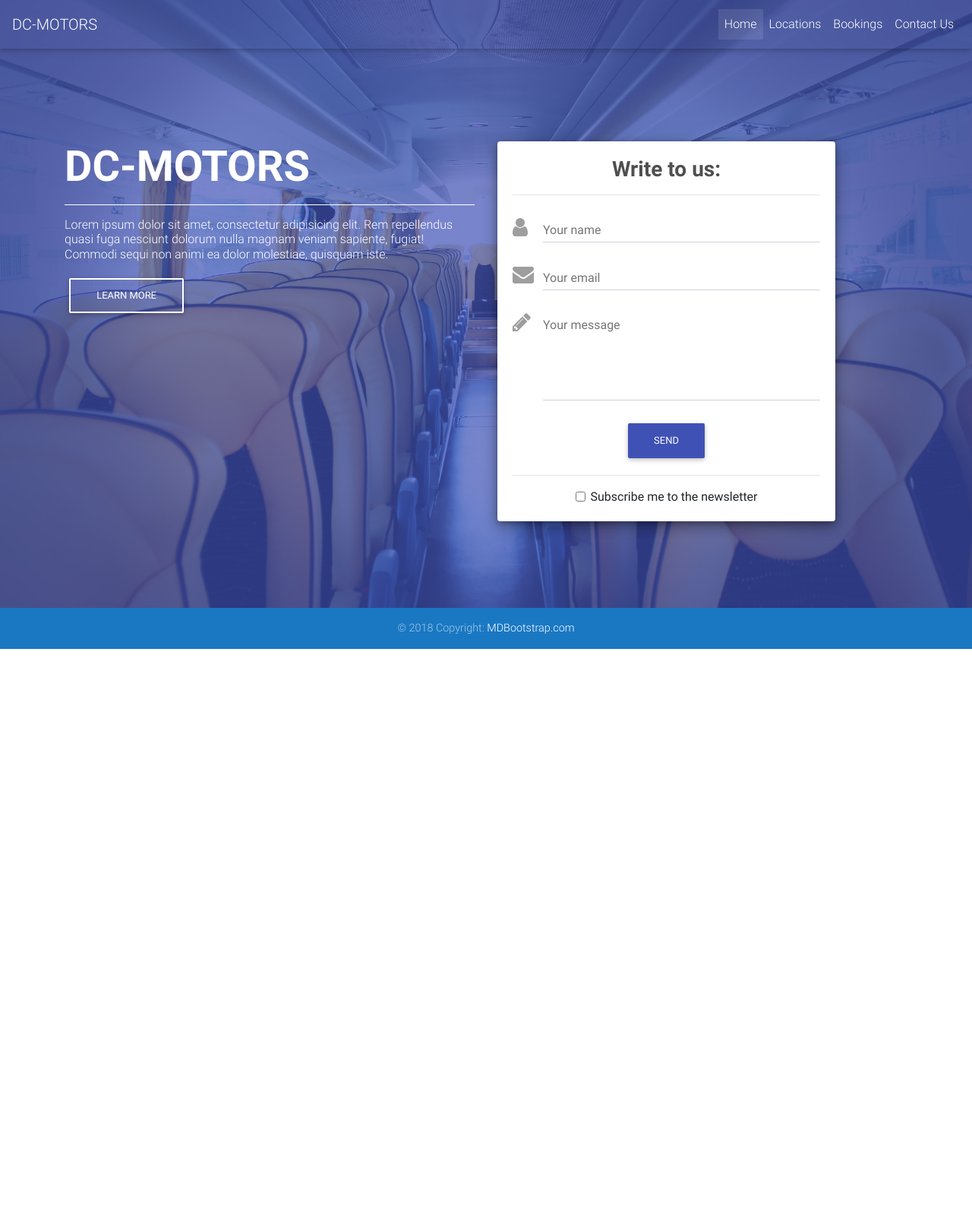
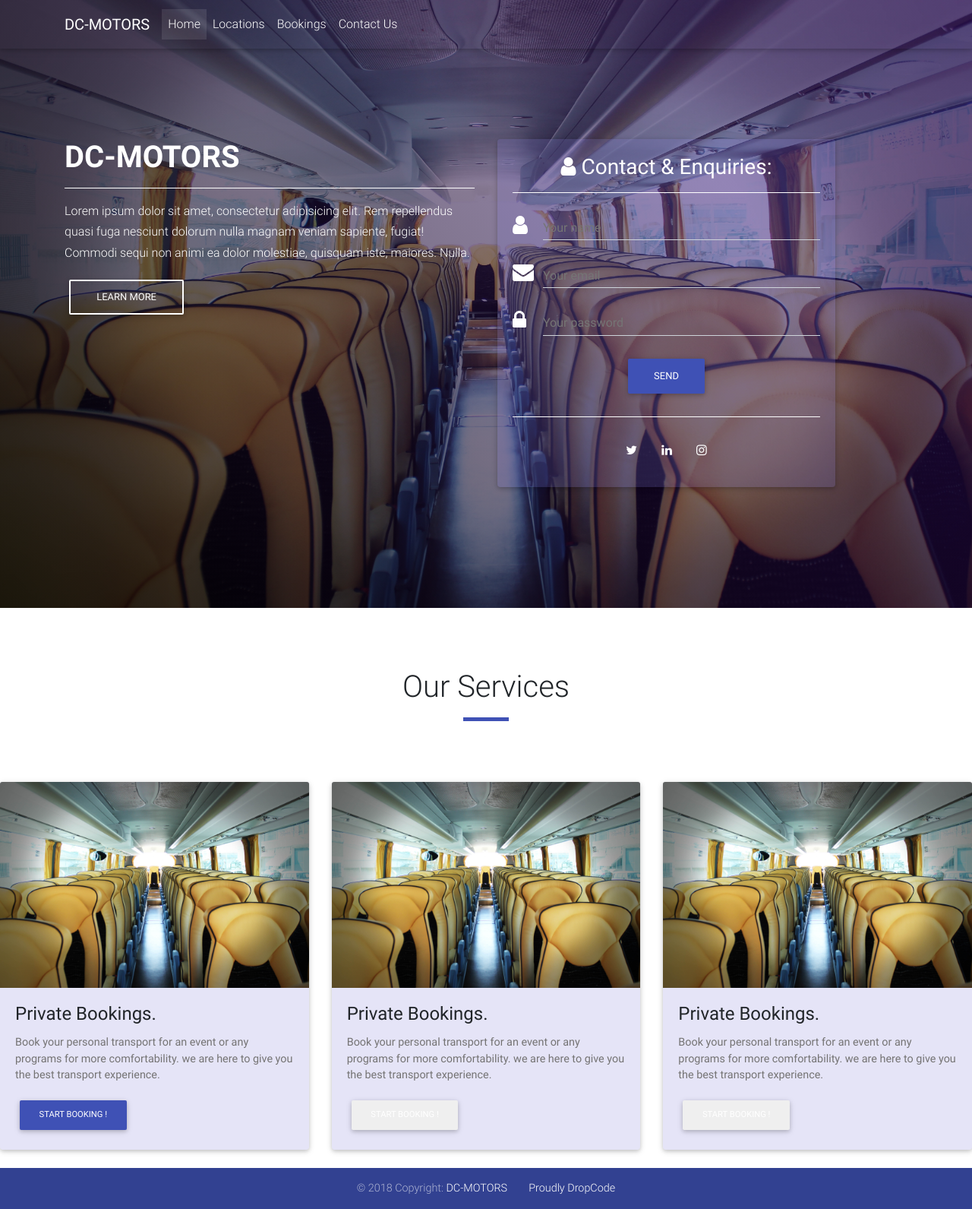
Before and after one commit to Dropcodee/transport-sevices, a PHP site: page / in a window 1280 px wide. Shown: the whole page at 76% size. Before the commit the page ends 854 px from the top, so only its background shows below. Run offline with PHP 8.4, Linux system fonts and the light colour scheme; some libraries are stand-ins or nearby versions.

Commit message:
adding the cards

```diff
--- a/assets/scss/_custom-styles.scss
+++ b/assets/scss/_custom-styles.scss
@@ -1,15 +1,29 @@
 // Your custom styles
 //variables
-$hero-bg-color: #39448c;
-$transparent: transparent;
-// end of variables
+$hero-bg-color: #3f51b5;
+$rgba-hero-bg: rgba(126, 123, 215, 0.2); // end of variables
 html,
 body,
 header,
 .view {
-    height: 100% !important;
-    img {
-        height: 100%;
+    height: 100%;
+}
+
+@media (max-width: 740px) {
+    html,
+    body,
+    header,
+    .view {
+        height: 1000px;
+    }
+}
+
+@media (min-width: 800px) and (max-width: 850px) {
+    html,
+    body,
+    header,
+    .view {
+        height: 650px;
     }
 }
 
@@ -18,5 +32,44 @@ header,
 }
 
 .navbar:not(.top-nav-collapse) {
-    background: $transparent !important;
+    background: transparent !important;
 }
+
+@media (max-width: 768px) {
+    .navbar:not(.top-nav-collapse) {
+        background: $hero-bg-color !important;
+    }
+}
+
+@media (min-width: 800px) and (max-width: 850px) {
+    .navbar:not(.top-nav-collapse) {
+        background: $hero-bg-color !important;
+    }
+}
+
+.rgba-gradient {
+    background: -webkit-linear-gradient(45deg, rgba(0, 0, 0, 0.7), rgba(72, 15, 144, 0.4) 100%);
+    background: -webkit-gradient(linear, 45deg, from(rgba(0, 0, 0, 0.7), rgba(72, 15, 144, 0.6) 100%));
+    background: linear-gradient(to 45deg, rgba(0, 0, 0, 0.7), rgba(72, 15, 144, 0.6) 100%);
+}
+
+.card {
+    background-color: $rgba-hero-bg;
+}
+
+.md-form label {
+    color: #ffffff;
+}
+
+h6 {
+    line-height: 1.7;
+}
+
+.header {
+    text-align: center;
+    margin: 5em auto;
+    hr {
+        border-top: 5px solid $hero-bg-color;
+        width: 60px;
+    }
+}
--- a/inc/footer.php
+++ /dev/null
@@ -1,17 +0,0 @@
-<footer class="page-footer font-small blue">
-
-  <!-- Copyright -->
-  <div class="footer-copyright text-center py-3">© 2018 Copyright:
-    <a href="https://mdbootstrap.com/bootstrap-tutorial/"> MDBootstrap.com</a>
-  </div>
-  <!-- Copyright -->
-
-</footer>
-        <!-- JQuery -->
-        <script type="text/javascript" src="js/jquery-3.1.1.min.js"></script>
-        <!-- Bootstrap tooltips -->
-        <script type="text/javascript" src="js/popper.min.js"></script>
-        <!-- Bootstrap core JavaScript -->
-        <script type="text/javascript" src="js/bootstrap.min.js"></script>
-        <!-- MDB core JavaScript -->
-        <script type="text/javascript" src="js/mdb.min.js"></script>
--- a/inc/header.php
+++ b/inc/header.php
@@ -1,40 +0,0 @@
-<!--
-    Code Written by DropCode July 1, 2018
--->
-<!DOCTYPE html>
-<html lang="en">
-
-<head>
-    <meta charset="UTF-8">
-    <meta name="viewport" content="width=device-width, initial-scale=1.0">
-    <meta http-equiv="X-UA-Compatible" content="ie=edge">
-    <title>DC-MOTORS</title>
-    <link href="assets/css/bootstrap.min.css" rel="stylesheet">
-    <link rel="stylesheet" href="./assets/scss/main.css">
-    <link rel="stylesheet" href="https://maxcdn.bootstrapcdn.com/font-awesome/4.6.0/css/font-awesome.min.css">
-</head>
-
-<body>
-    <nav class="navbar navbar-expand-lg navbar-dark fixed-top scrolling-navbar">
-        <a class="navbar-brand" href="#">DC-MOTORS</a>
-        <button class="navbar-toggler" type="button" data-toggle="collapse" data-target="#navbarNav" aria-controls="navbarNav" aria-expanded="false"
-            aria-label="Toggle navigation">
-        <span class="navbar-toggler-icon"></span>
-        </button>
-    <div class="collapse navbar-collapse justify-content-end" id="navbarNav">
-        <ul class="navbar-nav">
-            <li class="nav-item active">
-                <a class="nav-link" href="#">Home <span class="sr-only">(current)</span></a>
-            </li>
-            <li class="nav-item">
-                <a class="nav-link" href="#">Locations</a>
-            </li>
-            <li class="nav-item">
-                <a class="nav-link" href="#">Bookings</a>
-            </li>
-            <li class="nav-item">
-                <a class="nav-link" href="#">Contact Us</a>
-            </li>
-        </ul>
-    </div>
-</nav>
--- /dev/null
+++ b/index.html
@@ -0,0 +1,245 @@
+<!--
+    Code Written by DropCode July 1, 2018
+-->
+
+<!DOCTYPE html>
+<html lang="en">
+
+<head>
+    <meta charset="UTF-8">
+    <meta name="viewport" content="width=device-width, initial-scale=1.0">
+    <meta http-equiv="X-UA-Compatible" content="ie=edge">
+    <title>DC-MOTORS</title>
+    <link href="./assets/css/bootstrap.min.css" rel="stylesheet">
+    <link href="./assets/css/mdb.min.css" rel="stylesheet">
+    <link rel="stylesheet" href="./assets/scss/main.css">
+    <link rel="stylesheet" href="https://maxcdn.bootstrapcdn.com/font-awesome/4.6.0/css/font-awesome.min.css">
+</head>
+
+<body>
+
+    <header>
+        <!-- Navbar -->
+        <nav class="navbar navbar-expand-lg navbar-dark fixed-top scrolling-navbar">
+            <div class="container">
+                <a class="navbar-brand" href="#">
+                    <strong>DC-MOTORS</strong>
+                </a>
+                <button class="navbar-toggler" type="button" data-toggle="collapse" data-target="#navbarSupportedContent-7" aria-controls="navbarSupportedContent-7"
+                    aria-expanded="false" aria-label="Toggle navigation">
+                    <span class="navbar-toggler-icon"></span>
+                </button>
+                <div class="collapse navbar-collapse right" id="navbarSupportedContent-7">
+                    <ul class="navbar-nav mr-auto">
+                        <li class="nav-item active">
+                            <a class="nav-link" href="/index.html">Home
+                                <span class="sr-only">(current)</span>
+                            </a>
+                        </li>
+                        <li class="nav-item">
+                            <a class="nav-link" href="./pages/locations.html">Locations</a>
+                        </li>
+                        <li class="nav-item">
+                            <a class="nav-link" href="./pages/Bookings.html">Bookings</a>
+                        </li>
+                        <li class="nav-item">
+                            <a class="nav-link" href="./pages/contact.html">Contact Us</a>
+                        </li>
+                    </ul>
+                </div>
+            </div>
+        </nav>
+        <!-- Navbar -->
+        <!-- Full Page Intro -->
+        <div class="view" style="background-image: url('./assets/images/img1.jpg'); background-repeat: no-repeat; background-size: cover; background-position: center center; background-attachment: fixed;">
+            <!-- Mask & flexbox options-->
+            <div class="mask rgba-gradient d-flex justify-content-center align-items-center">
+                <!-- Content -->
+                <div class="container">
+                    <!--Grid row-->
+                    <div class="row mt-5">
+                        <!--Grid column-->
+                        <div class="col-md-6 mb-5 mt-md-0 mt-5 white-text text-center text-md-left">
+                            <h1 class="h1-responsive font-weight-bold wow fadeInLeft" data-wow-delay="0.3s">DC-MOTORS </h1>
+                            <hr class="hr-light wow fadeInLeft" data-wow-delay="0.3s">
+                            <h6 class="mb-3 wow fadeInLeft" data-wow-delay="0.3s">Lorem ipsum dolor sit amet, consectetur adipisicing elit. Rem repellendus quasi fuga nesciunt
+                                dolorum nulla magnam veniam sapiente, fugiat! Commodi sequi non animi ea dolor molestiae,
+                                quisquam iste, maiores. Nulla.</h6>
+                            <a class="btn btn-outline-white wow fadeInLeft" data-wow-delay="0.3s">Learn more</a>
+                        </div>
+                        <!--Grid column-->
+                        <!--Grid column-->
+                        <div class="col-md-6 col-xl-5 mb-4">
+                            <!--Form-->
+                            <div class="card wow fadeInRight" data-wow-delay="0.3s">
+                                <div class="card-body">
+                                    <!--Header-->
+                                    <div class="text-center">
+                                        <h3 class="white-text">
+                                            <i class="fa fa-user white-text"></i> Contact & Enquiries:</h3>
+                                        <hr class="hr-light">
+                                    </div>
+                                    <!--Body-->
+                                    <div class="md-form">
+                                        <i class="fa fa-user prefix white-text active"></i>
+                                        <input type="text" id="form3" class="white-text form-control">
+                                        <label for="form3" class="active">Your name</label>
+                                    </div>
+                                    <div class="md-form">
+                                        <i class="fa fa-envelope prefix white-text active"></i>
+                                        <input type="email" id="form2" class="white-text form-control">
+                                        <label for="form2" class="active">Your email</label>
+                                    </div>
+                                    <div class="md-form">
+                                        <i class="fa fa-lock prefix white-text active"></i>
+                                        <input type="password" id="form4" class="white-text form-control">
+                                        <label for="form4">Your password</label>
+                                    </div>
+                                    <div class="text-center mt-4">
+                                        <button class="btn btn-indigo">Send</button>
+                                        <hr class="hr-light mb-3 mt-4">
+                                        <div class="inline-ul text-center d-flex justify-content-center">
+                                            <a class="p-2 m-2 tw-ic">
+                                                <i class="fa fa-twitter white-text"></i>
+                                            </a>
+                                            <a class="p-2 m-2 li-ic">
+                                                <i class="fa fa-linkedin white-text"> </i>
+                                            </a>
+                                            <a class="p-2 m-2 ins-ic">
+                                                <i class="fa fa-instagram white-text"> </i>
+                                            </a>
+                                        </div>
+                                    </div>
+                                </div>
+                            </div>
+                            <!--/.Form-->
+                        </div>
+                        <!--Grid column-->
+                    </div>
+                    <!--Grid row-->
+                </div>
+                <!-- Content -->
+            </div>
+            <!-- Mask & flexbox options-->
+        </div>
+        <!-- Full Page Intro -->
+    </header>
+
+    <section>
+        <div class="header">
+            <h1 class="h1-responsive center-aligned center"> Our Services</h1>
+            <hr>
+        </div>
+        <!-- MENU CARDS FOR WHAT WE DO-->
+        <div class="card-deck">
+
+            <!-- First Card-->
+            <div class="card mb-4">
+                <div class="view overlay">
+                    <img src="./assets/images/img1.jpg" alt="image 1" class="card-img-top">
+                    <a href="#">
+                        <div class="mask rgba-indigo-slight"></div>
+                    </a>
+                </div>
+                <!-- card content-->
+                <div class="card-body">
+
+                    <!-- title of the card-->
+                    <h4 class="card-title"> Private Bookings. </h4>
+                    <!-- end of card title -->
+                    <!-- card content-->
+                    <p class="card-text">
+                        Book your personal transport for an event or any programs for more comfortability. we are here to give you the best transport
+                        experience.
+                    </p>
+                    <button class="btn btn-indigo btn-md">
+                        Start Booking !
+                    </button>
+                    <!-- end of card content-->
+                </div>
+                <!-- end of card content-->
+            </div>
+            <!-- End of first card-->
+
+            <!-- Second Card-->
+            <div class="card mb-4">
+                <div class="view overlay">
+                    <img src="./assets/images/img1.jpg" alt="image 1" class="card-img-top">
+                    <a href="#" class="mask rgba-indigo-slight"></a>
+                </div>
+                <!-- card content-->
+                <div class="card-body">
+
+                    <!-- title of the card-->
+                    <h4 class="card-title"> Private Bookings. </h4>
+                    <!-- end of card title -->
+                    <!-- card content-->
+                    <p class="card-text">
+                        Book your personal transport for an event or any programs for more comfortability. we are here to give you the best transport
+                        experience.
+                    </p>
+                    <button class="btn btn-light-indigo btn-md">
+                        Start Booking !
+                    </button>
+                    <!-- end of card content-->
+                </div>
+                <!-- end of card content-->
+            </div>
+            <!-- End of second card-->
+
+            <!-- third Card-->
+            <div class="card mb-4">
+                <div class="view overlay">
+                    <img src="./assets/images/img1.jpg" alt="image 1" class="card-img-top">
+                    <a href="#" class="mask rgba-indigo-slight"></a>
+                </div>
+                <!-- card content-->
+                <div class="card-body">
+
+                    <!-- title of the card-->
+                    <h4 class="card-title"> Private Bookings. </h4>
+                    <!-- end of card title -->
+                    <!-- card content-->
+                    <p class="card-text">
+                        Book your personal transport for an event or any programs for more comfortability. we are here to give you the best transport
+                        experience.
+                    </p>
+                    <button class="btn btn-light-indigo btn-md">
+                        Start Booking !
+                    </button>
+                    <!-- end of card content-->
+                </div>
+                <!-- end of card content-->
+            </div>
+            <!-- End of Third card-->
+        </div>
+        <!--  END OF MENU CARDS -->
+    </section>
+    <footer class="page-footer font-small indigo">
+
+        <!-- Copyright -->
+        <div class="footer-copyright text-center py-3">© 2018 Copyright:
+            <a href="/">DC-MOTORS</a>&nbsp &nbsp &nbsp &nbsp
+            <a href="/">Proudly DropCode</a>
+        </div>
+        <!-- Copyright -->
+
+    </footer>
+    <!-- JQuery -->
+    <script type="text/javascript" src="assets/js/jquery.min.js"></script>
+    <!-- Bootstrap tooltips -->
+    <!-- Bootstrap core JavaScript -->
+    <script type="text/javascript" src="./assets/js/bootstrap.min.js"></script>
+    <!-- MDB core JavaScript -->
+    <script type="text/javascript" src="./assets/js/mdb.min.js"></script>
+    <script type="text/javascript" src="./assets/js/popper.min.js"></script>
+    <script type="text/javascript" src="./assets/js/modules/jquery.easing.js"></script>
+    <script type="text/javascript" src="./assets/js/modules/scrolling-navbar.js"></script>
+    <script type="text/javascript" src="./assets/js/modules/wow.js"></script>
+    <script>
+        new WOW().init();
+    </script>
+
+</body>
+
+</html>
--- a/index.php
+++ /dev/null
@@ -1,35 +0,0 @@
-<!--
-    including header.php here
-    * Contains
-        * Basic doctypes and meta tags
-        * Css styles and custom styles
--->
-
-<?php
-include 'inc/header.php';
-?>
-
-<!--
-     End of including header.php here
--->
-
-<?php
-include 'pages/home.html'
-?>
-
-<!--
-    including footer.php here
-    * contains
-        * jquery scripts and custom scripts
-        * footer mark up and styles
-        * bootstrap javascripts
--->
-<?php
-include 'inc/footer.php';
-?>
-<!--
-     End of including footer.php here
--->
-</body>
-
-</html>
--- a/pages/home.html
+++ /dev/null
@@ -1,69 +0,0 @@
-<header>
-    <!-- Full Page Intro -->
-    <div class="view" style="background-image: url(../assets/images/img1.jpg); background-repeat: no-repeat; background-size: cover; background-position: center center;">
-        <!-- Mask & flexbox options-->
-        <div class="mask rgba-indigo-strong d-flex justify-content-center align-items-center">
-            <!-- Content -->
-            <div class="container">
-                <!--Grid row-->
-                <div class="row pt-lg-5 mt-lg-5">
-                    <!--Grid column-->
-                    <div class="col-md-6 mb-5 mt-md-0 mt-5 white-text text-center text-md-left wow fadeInLeft" data-wow-delay="0.3s">
-                        <h1 class="display-4 font-weight-bold">DC-MOTORS</h1>
-                        <hr class="hr-light">
-                        <h6 class="mb-3">Lorem ipsum dolor sit amet, consectetur adipisicing elit. Rem repellendus quasi fuga nesciunt dolorum
-                            nulla magnam veniam sapiente, fugiat! Commodi sequi non animi ea dolor molestiae, quisquam iste.</h6>
-                        <a class="btn btn-outline-white">Learn more</a>
-                    </div>
-                    <!--Grid column-->
-                    <!--Grid column-->
-                    <div class="col-md-6 col-xl-5 mb-4">
-                        <!--Form-->
-                        <div class="card wow fadeInRight" data-wow-delay="0.3s">
-                            <div class="card-body z-depth-2">
-                                <!--Header-->
-                                <div class="text-center">
-                                    <h3 class="dark-grey-text">
-                                        <strong>Write to us:</strong>
-                                    </h3>
-                                    <hr>
-                                </div>
-                                <!--Body-->
-                                <div class="md-form">
-                                    <i class="fa fa-user prefix grey-text"></i>
-                                    <input type="text" id="form3" class="form-control">
-                                    <label for="form3">Your name</label>
-                                </div>
-                                <div class="md-form">
-                                    <i class="fa fa-envelope prefix grey-text"></i>
-                                    <input type="text" id="form2" class="form-control">
-                                    <label for="form2">Your email</label>
-                                </div>
-                                <!--Textarea with icon prefix-->
-                                <div class="md-form">
-                                    <i class="fa fa-pencil prefix grey-text"></i>
-                                    <textarea type="text" id="form8" class="md-textarea form-control" rows="3"></textarea>
-                                    <label for="form8">Your message</label>
-                                </div>
-                                <div class="text-center mt-3">
-                                    <button class="btn btn-indigo">Send</button>
-                                    <hr>
-                                    <fieldset class="form-check">
-                                        <input class="form-check-input" type="checkbox" id="checkbox1">
-                                        <label class="form-check-label" for="checkbox1" class="dark-grey-text">Subscribe me to the newsletter</label>
-                                    </fieldset>
-                                </div>
-                            </div>
-                        </div>
-                        <!--/.Form-->
-                    </div>
-                    <!--Grid column-->
-                </div>
-                <!--Grid row-->
-            </div>
-            <!-- Content -->
-        </div>
-        <!-- Mask & flexbox options-->
-    </div>
-    <!-- Full Page Intro -->
-</header>
```
Also changed, not shown: assets/js/jquery.min.js (renamed from assets/js/jquery-3.3.1.min.js), assets/scss/main.css, pages/contact.html (added), 1 other file.
